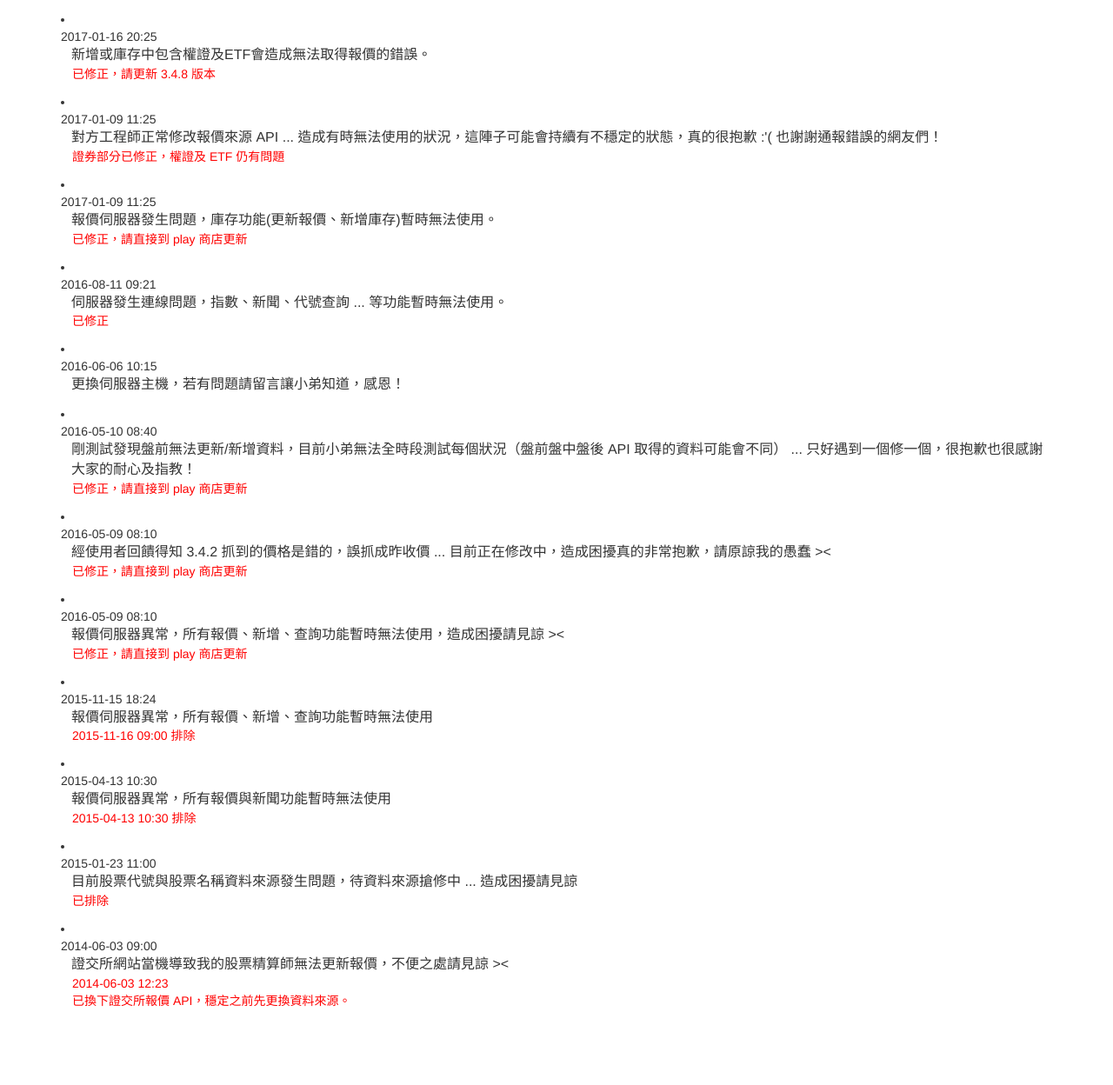
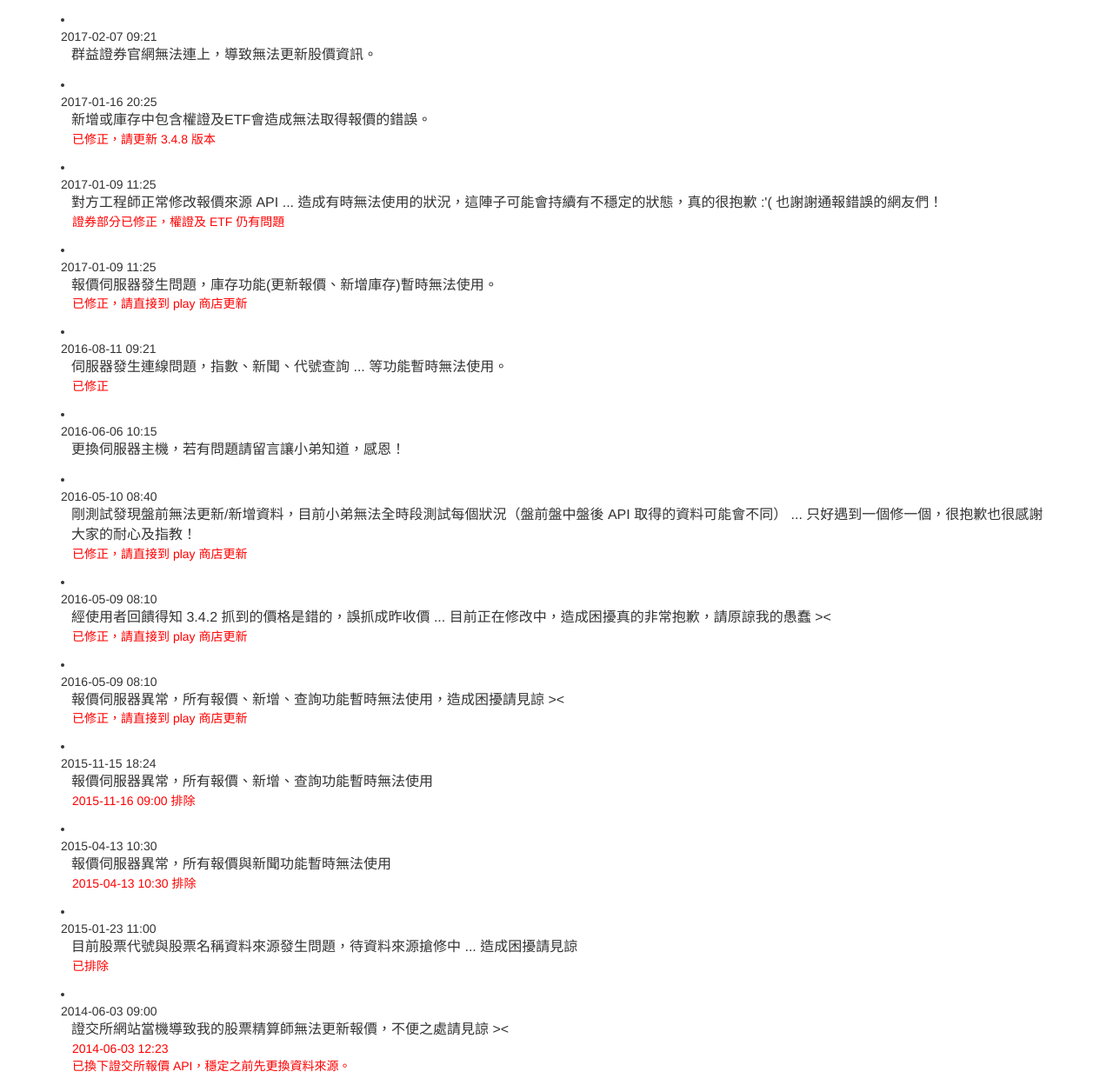
Before and after one commit to s9134131/s9134131.github.io, a Jekyll site: the page latest.html, which Jekyll copies as it is, in a window 1280 px wide. Shown: the whole page at 87% size. Built offline with Jekyll 4.4.1, drawn with Linux system fonts in a browser that asks for light colours; before the commit the page ends 1173 px from its top, so only the background shows below that.

Commit message:
Update latest.html

```diff
--- a/latest.html
+++ b/latest.html
@@ -34,6 +34,11 @@
 </head>
 <body>
 <div class=container>
+	<li>
+		<div class="time">2017-02-07 09:21</div>
+		<div class="title">群益證券官網無法連上，導致無法更新股價資訊。</div>
+		<div class="status"></div>
+	</li>
 	<li>
 		<div class="time">2017-01-16 20:25</div>
 		<div class="title">新增或庫存中包含權證及ETF會造成無法取得報價的錯誤。</div>
```
